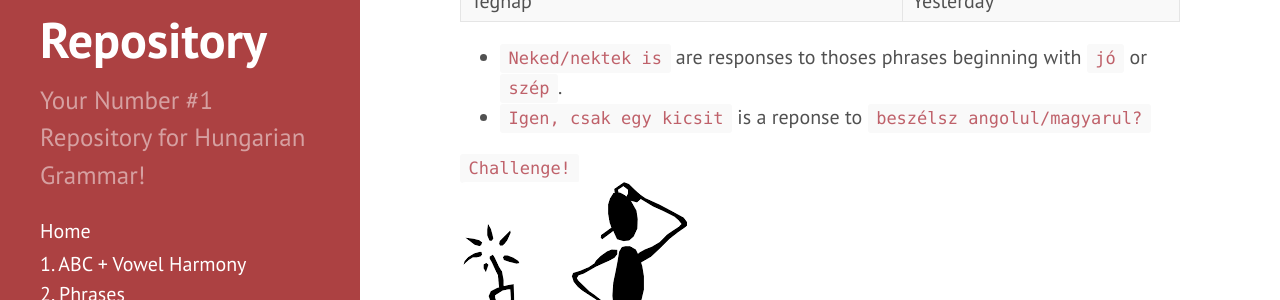
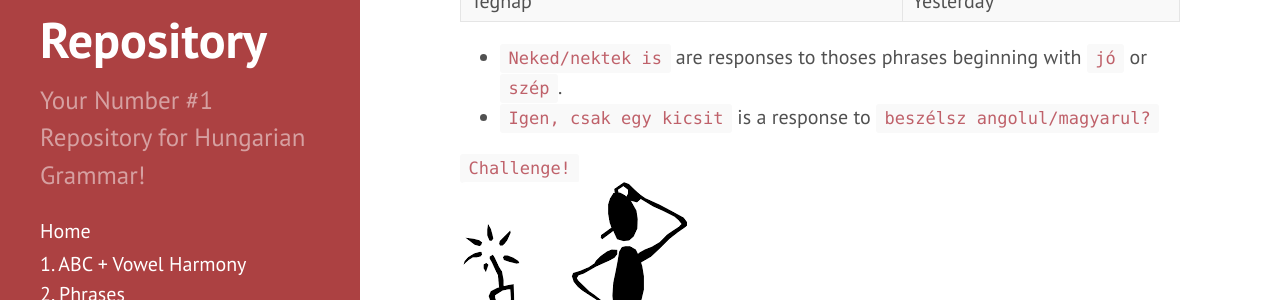
Before and after one commit to Magyartanulas/magyartanulas.github.io, a Jekyll site: the page built from phrases.md, in a window 1280 px wide and 900 px high, scrolled down 1767 px. Shown: the part 156-456 px from the top of the window. Built offline with Jekyll 4.4.1, drawn with Linux system fonts in a browser that asks for light colours; comment, search, counter and statistics services are not loaded.

Commit message:
Fixed a typo

```diff
--- a/phrases.md
+++ b/phrases.md
@@ -50,7 +50,7 @@ Now that you've mastered pronunciation, here are some basic phrases and words to
 
 
 * `Neked/nektek is` are responses to thoses phrases beginning with `jó` or `szép`.
-* `Igen, csak egy kicsit` is a reponse to `beszélsz angolul/magyarul?`
+* `Igen, csak egy kicsit` is a response to `beszélsz angolul/magyarul?`
 
 `Challenge!`
 ![bomba](https://magyartanulas.github.io/public/bomba.png)
```
